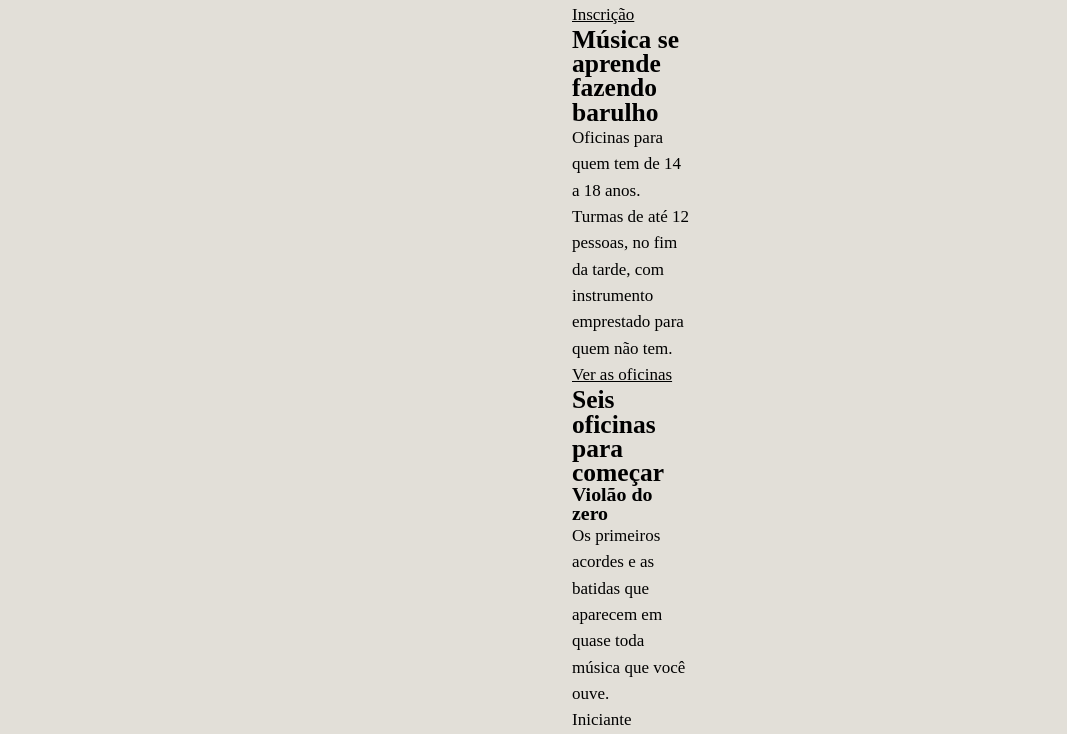
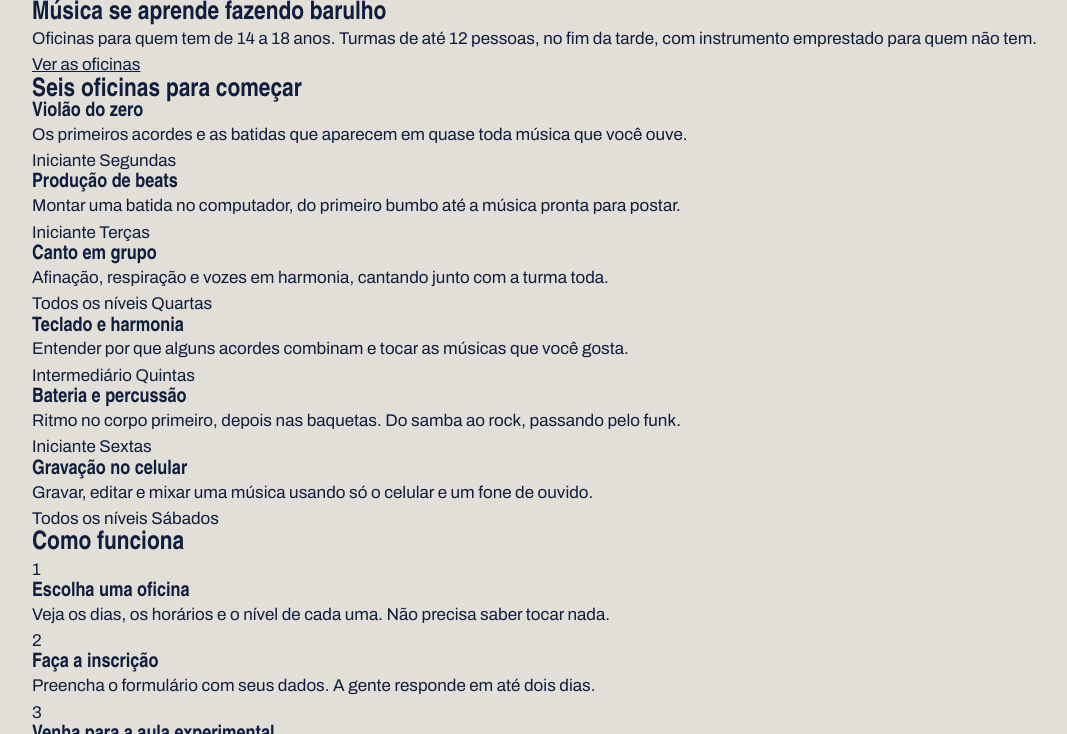
Before and after one commit to bryanmeloportela28/laje_sonora, a plain HTML site: page index.html in a window 1280 px wide. Shown: the part 51-785 px from the top of the page, without its empty margins (8-1075 px from the left). Drawn offline with Linux system fonts and the light colour scheme; a web font is replaced by a local one.

Commit message:
“CSS geral: reset, variáveis e fontes”2

```diff
--- a/index.css
+++ b/index.css
@@ -1,41 +1,42 @@
-*{
+* {
     margin: 0;
     padding: 0;
     box-sizing: 0;
+}
 
-}
 :root {
     --concreto: #E2DFD8;
     --concreto-escuro: #CBC7BE;
-    --tintas: #0F1E3D;
-    --caixa-dagua: #1F5FBF;
+    --tinta: #0F1E3D;
+    --cáixa-dagua: #1F5FBF;
     --fita: #F3C623;
     --branco: #FFFFFF;
 
-    --fonte-cartaz: "Big Shoulders", "Arial Narrow", sans-serif;
+    --fonte-cartaz: "Big Shoulders", "Arial Narrow",sans-serif;
     --fonte-texto: "Archivo", Arial, sans-serif;
 
 }
 
-body{
-    background: var(--concreto);
+body {
+    background-color: var(--concreto);
     color: var(--tinta);
-    font-family: var(--font-texto);
+    font-family: var(--fonte-texto);
     font-size: 17px;
     line-height: 1.55;
+}
 
-}
-a{
+a {
     color: inherit;
 }
-h1, h2, h3{
-    font-family: var(fonte-cartaz);
+
+h1,h2,h3 {
+    font-family: var(--fonte-cartaz);
     font-weight: 900;
     line-height: 0.95;
+}
 
+.conteudo {
+    max-width: 1200px;
+    margin-inline: auto;
+    padding-inline: 32px;
 }
-.conteudo{
-max-width: 120px;
-margin-inline: auto;
-padding-inline: 32px;
-}
```
